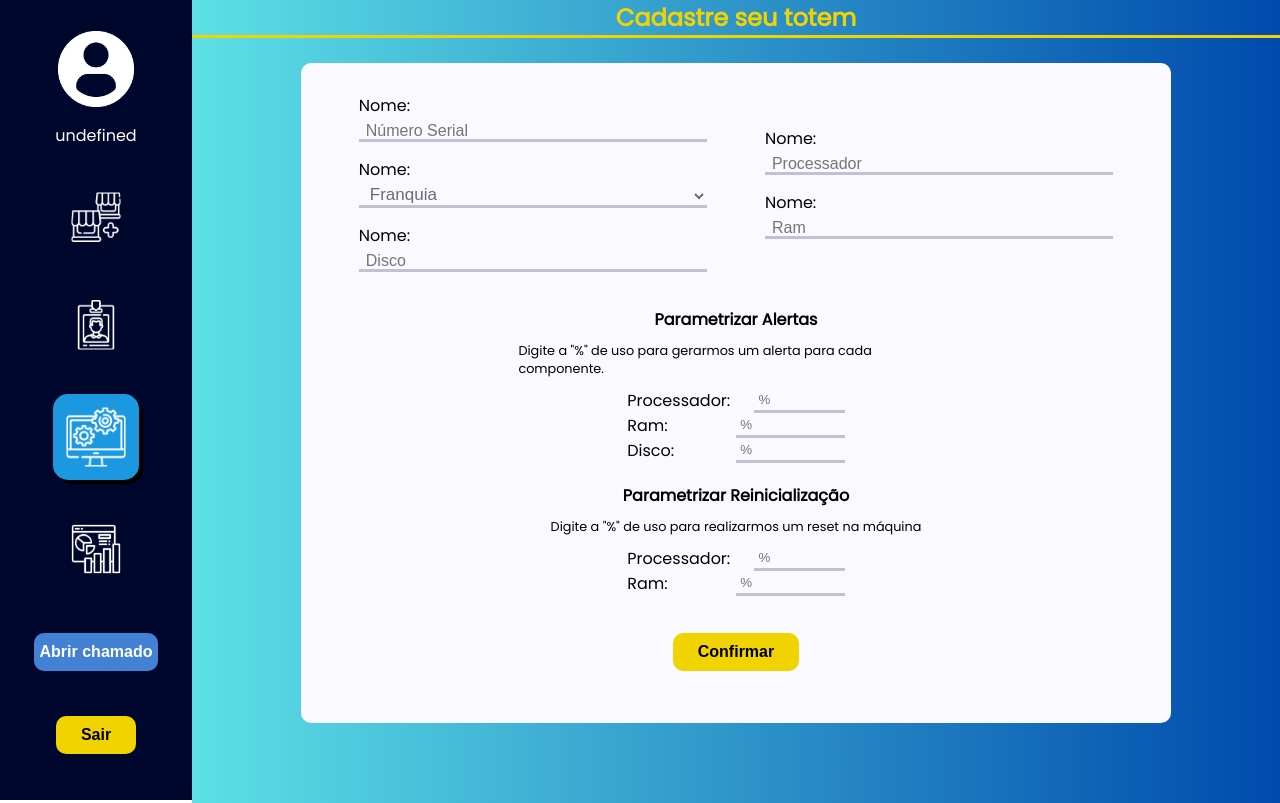
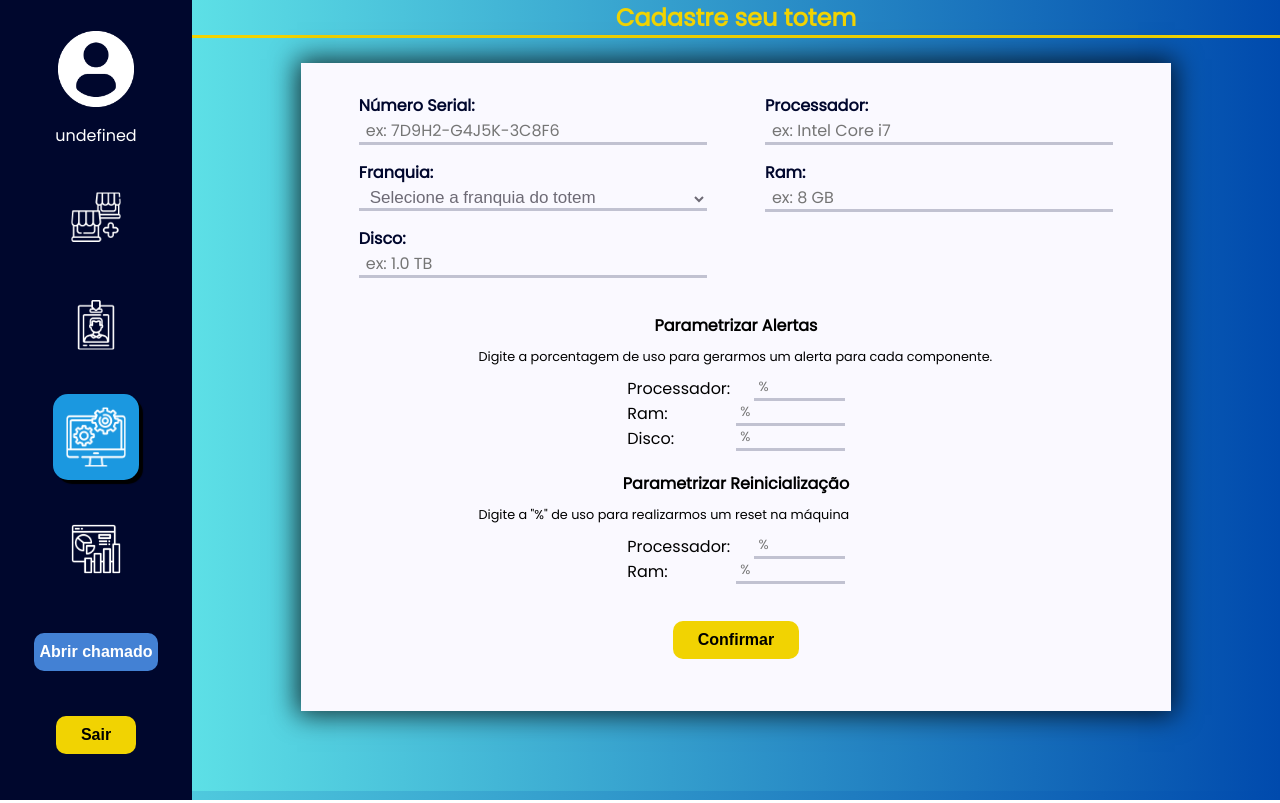
Before and after one commit to Tood-Tech/Tood, a website: page site/public/perfil/totem.html in a window 1280 px wide. Drawn offline with Linux system fonts and the light colour scheme; no server answers.

Commit message:
Ajustes no front-end das telas de franquia, funcionário e totem e implementação de favicon no html

```diff
--- a/site/public/assets/css/franq.css
+++ b/site/public/assets/css/franq.css
@@ -13,7 +13,7 @@
     flex-direction: column;
     align-items: center;
     justify-content: center;
-    margin-top: 2%;
+    /* margin-top: 2%; */
     gap: 2vh;
 }
 
@@ -55,7 +55,7 @@
 
 .inputs {
     width: 100%;
-    height: 3vh;
+    /* height: 3vh; */
     margin-bottom: 10%;
     padding-left: 2%;
     background-color: transparent;
--- a/site/public/assets/css/totem.css
+++ b/site/public/assets/css/totem.css
@@ -3,6 +3,12 @@
     display: flex;
     justify-content: flex-end;
     align-items: center;
+}
+
+.tituloInp{
+    font-weight: 700;
+    color:#00072D;
+    padding-bottom: 10px;
 }
 
 .div-form{
@@ -16,9 +22,9 @@
     background: linear-gradient(90deg, rgba(93, 224, 230, 1) 0%, rgba(0, 74, 173, 1) 100%);
 }
 
-.form{
+.form {
     width: 80%;
-    border-radius: 10px;
+    /* border-radius: 10px; */
     padding: 15px 0;
     background-color: #FAF9FF;
     display: flex;
@@ -26,6 +32,9 @@
     align-items: center;
     justify-content: space-evenly;
     margin-bottom: 10vh;
+    -webkit-box-shadow: 0px 0px 25px 4px rgba(0, 0, 0, 0.75);
+    -moz-box-shadow: 0px 0px 25px 4px rgba(0, 0, 0, 0.75);
+    box-shadow: 0px 0px 25px 4px rgba(0, 0, 0, 0.75);
 }
 
 .title-form{
@@ -39,12 +48,12 @@
     color: #F1D302;
 }
 
-.form-inputs{
+.form-inputs {
     display: flex;
     width: 100%;
     /* height: 40%; */
     justify-content: space-evenly;
-    align-items: center;
+    align-items: flex-start;
     margin-top: 15px;
 }
 
@@ -62,6 +71,7 @@
     border: none;
     border-bottom: 3px solid #0008353a;
     color: #6D6A75;
+    font-family: poppins;
 }
 
 .inputs::placeholder {
@@ -108,11 +118,17 @@
     font-size: 100%;
     /* color: white; */
 }
-.pDescricao{
+
+.pDescricao {
     /* color: white; */
     font-size: 80%;
-    margin: 10px 0;
+    /* margin: 0px 0; */
+    padding: 10px;
+    width: 535px;
+    display: flex;
+    text-align: center;
 }
+
 .parametrizarIpts{
     width: 50%;
     margin: 0;
--- a/site/public/perfil/totem.html
+++ b/site/public/perfil/totem.html
@@ -8,10 +8,13 @@
     <link rel="stylesheet" href="../assets/css/estilos-gerais.css">
     <link rel="stylesheet" href="../assets/css/sidebar.css">
     <link rel="stylesheet" href="../assets/css/totem.css">
-    <title>Cadastro Totem</title>
+    <title>Totem | Tood</title>
+    <link rel="shortcut icon" href="./assets/img/T.png" type="image/x-icon" />
+
 </head>
 
-<body onload="atualizarFeed()">
+<body>
+    <main>
         <section class="main">
             <!-- SIDE BAR -->
             <div class="sidebar">
@@ -45,25 +48,25 @@
                     <div class="form">
                         <div class="form-inputs">
                             <div class="parteForm">
-                                <span class="tituloInp">Nome:</span>
-                                <input id="apelidoTotem" class="inputs" type="text" placeholder="Número Serial">
-                                <span class="tituloInp">Nome:</span>
-                                <select name="" id="selectFranquia" class="comboBox" placeholder="Apelido">
-                                    <option value="">Franquia</option>
+                                <span class="tituloInp">Número Serial:</span>
+                                <input id="apelidoTotem" class="inputs" type="text" placeholder="ex: 7D9H2-G4J5K-3C8F6">
+                                <span class="tituloInp">Franquia:</span>
+                                <select name="" id="selectFranquia" class="comboBox" placeholder="">
+                                    <option value="">Selecione a franquia do totem</option>
                                 </select>
-                                <span class="tituloInp">Nome:</span>
-                                <input id="discoTotem" class="inputs" type="text" placeholder="Disco">
+                                <span class="tituloInp">Disco:</span>
+                                <input id="discoTotem" class="inputs" type="text" placeholder="ex: 1.0 TB">
                             </div>
                             <div class="parteForm">
-                                <span class="tituloInp">Nome:</span>
-                                <input id="processadorTotem" class="inputs" type="text" placeholder="Processador">
-                                <span class="tituloInp">Nome:</span>
-                                <input id="ramTotem" class="inputs" type="text" placeholder="Ram">
+                                <span class="tituloInp">Processador:</span>
+                                <input id="processadorTotem" class="inputs" type="text" placeholder="ex: Intel Core i7">
+                                <span class="tituloInp">Ram:</span>
+                                <input id="ramTotem" class="inputs" type="text" placeholder="ex: 8 GB">
                             </div>
                         </div>
                         <div class="parametrizar">
                             <h1 class="titleParametrizar">Parametrizar Alertas</h1>
-                            <p class="pDescricao">Digite a "%" de uso para gerarmos um alerta para cada componente.</p>
+                            <p class="pDescricao">Digite a porcentagem de uso para gerarmos um alerta para cada componente.</p>
                             <div class="labelIpt">
                                 <label for="processadorTotem" class="labelComponentes">Processador:</label>
                                 <input id="processadorTotemA" class="inputs parametrizarIpts" type="number" min="1"
@@ -167,6 +170,7 @@
             </div>
 
         </section>
+    </main>
 
 </body>
 
@@ -488,7 +492,7 @@
                 resposta.json().then(function (resposta) {
                     console.log("Dados recebidos: ", JSON.stringify(resposta));
 
-                    // teste.innerHTML = "";
+                    teste.innerHTML = "";
                     for (let i = 0; i < resposta.length; i++) {
                         var publicacao = resposta[i];
 
```
Also changed, not shown: site/public/assets/css/func.css (+49 -34 lines), site/public/cadastro.html (+2 -1 lines), site/public/index.html (+2 -1 lines), site/public/login.html (+2 -1 lines), site/public/perfil/dashGerente.html (+3 -1 lines), site/public/perfil/dashboard.html (+3 -1 lines), site/public/perfil/franquia.html (+3 -1 lines), site/public/perfil/func.html (+5 -2 lines), site/public/perfil/selecaoTotem.html (+3 -1 lines), site/public/assets/img/T.png (added).
